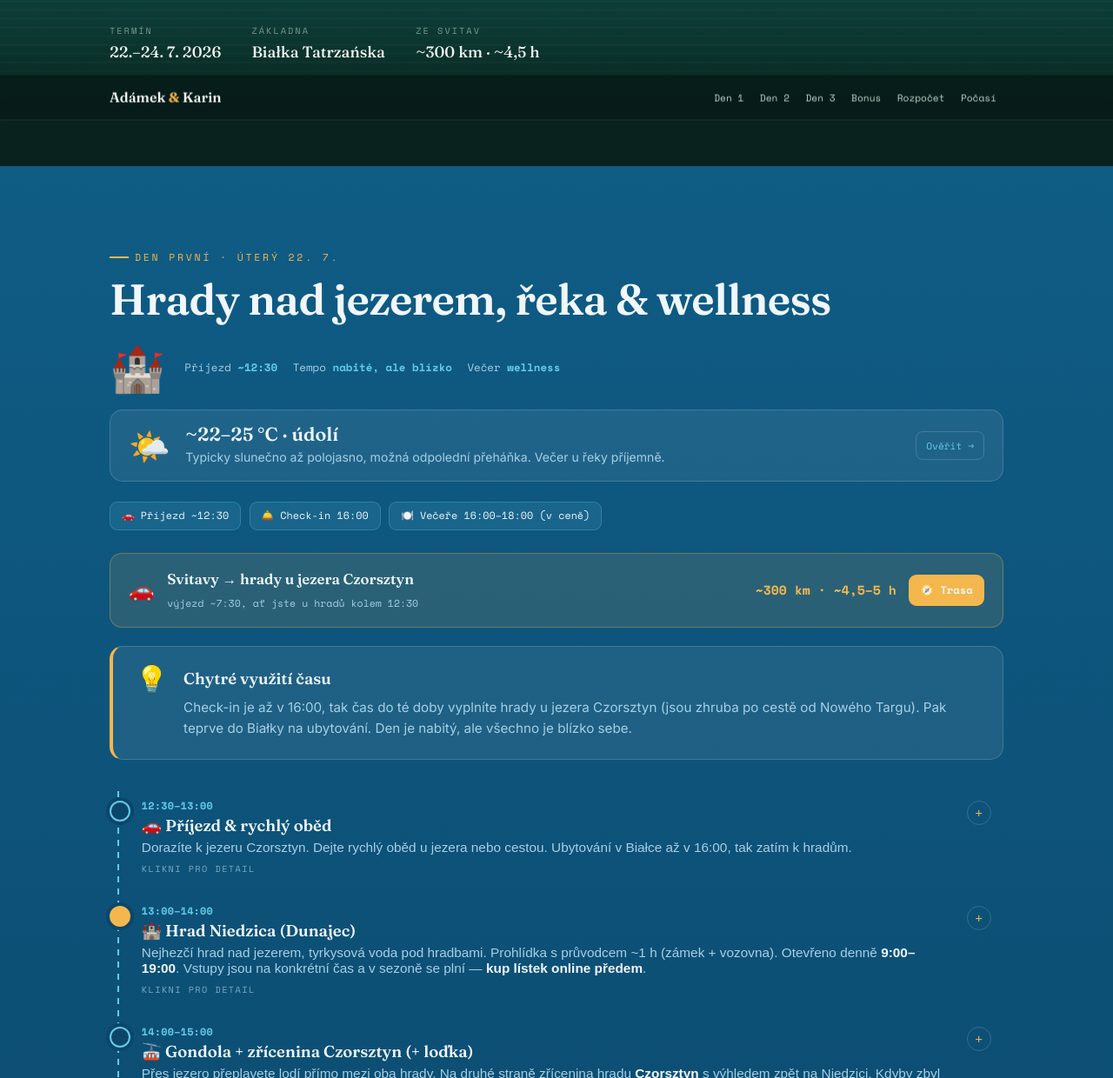
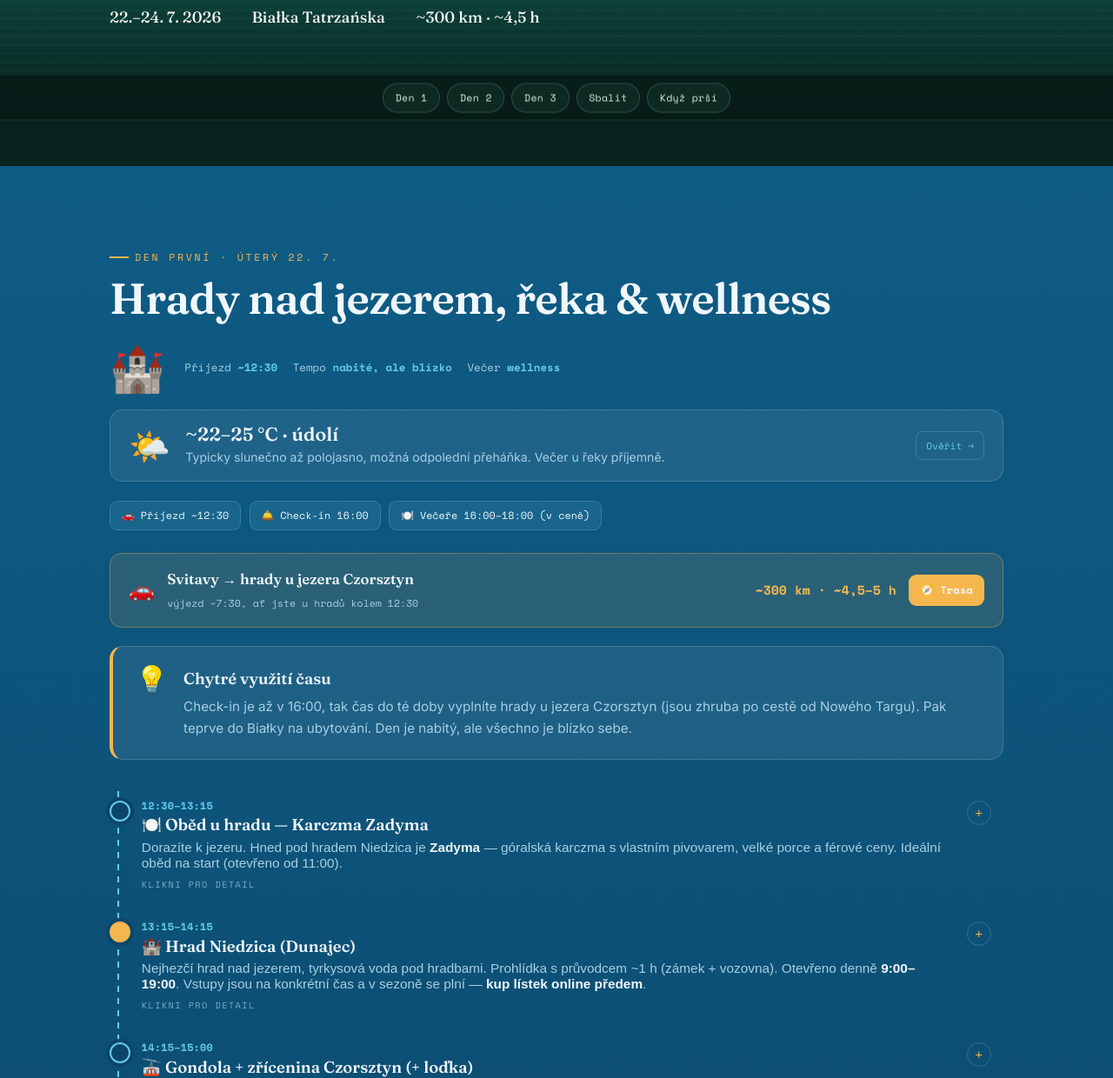
Before and after one commit to adamjanko999/bialka-web, a plain HTML site: page index.html in a window 1280 px wide. Shown: the part 661-1901 px from the top of the page at 87% size. Drawn offline with nearby package versions, Linux system fonts and the light colour scheme.

Commit message:
Add files via upload

```diff
--- a/index.html
+++ b/index.html
@@ -52,15 +52,15 @@ p,.st-desc,.wnote,.wtemp,.callout p,.sec-sub,.drive-l small,.alert p,.bonus p,.s
 .lakewrap{position:absolute;left:0;right:0;bottom:0;height:25%;background:linear-gradient(180deg,#0f4a42 0%,#0b352f 55%,#082019 100%);overflow:hidden;z-index:1}
 .lakewrap::before{content:"";position:absolute;inset:0;background:repeating-linear-gradient(180deg,rgba(143,227,207,.03) 0 2px,rgba(143,227,207,0) 2px 10px);mix-blend-mode:screen;animation:shimmer 6s linear infinite}
 @keyframes shimmer{to{transform:translateY(10px)}}
-.hero-inner{position:relative;z-index:5;width:100%;max-width:1080px;margin:0 auto;padding:0 26px 8vh}
+.hero-inner{position:relative;z-index:5;width:100%;max-width:1080px;margin:0 auto;padding:0 26px 13vh}
 .eyebrow{font-family:var(--mono);font-size:.72rem;letter-spacing:.32em;text-transform:uppercase;color:#8fe3cf;display:flex;align-items:center;gap:.7em;margin-bottom:1.1rem}
 .eyebrow::before{content:"";width:34px;height:1px;background:#e6a94a}
 .hero h1{font-family:var(--serif);font-weight:600;font-size:clamp(3rem,10.5vw,7.6rem);line-height:.9;letter-spacing:-.02em;color:#f6faf6}
 .hero h1 .dot{color:#e6a94a}
-.couple{font-family:var(--serif);font-weight:500;font-style:italic;font-size:clamp(1.5rem,4.6vw,2.7rem);color:#ffe0c2;margin-top:1.2rem;display:flex;align-items:center;gap:.5rem;flex-wrap:wrap}
+.couple{font-family:var(--serif);font-weight:500;font-style:italic;font-size:clamp(1.5rem,4.6vw,2.7rem);color:#ffe0c2;margin-top:.8rem;display:flex;align-items:center;gap:.5rem;flex-wrap:wrap}
 .couple svg{flex-shrink:0}
 .hero .lede{font-size:clamp(1rem,2.3vw,1.3rem);max-width:32ch;color:#bcd6cd;margin-top:1rem}
-.hero-meta{display:flex;flex-wrap:wrap;gap:1.4rem 2.2rem;margin-top:1.9rem}
+.hero-meta{display:flex;flex-wrap:wrap;gap:1.4rem 2.2rem;margin-top:1.3rem}
 .hm{display:flex;flex-direction:column;gap:.15rem}
 .hm span{font-family:var(--mono);font-size:.64rem;letter-spacing:.2em;text-transform:uppercase;color:#7d968d}
 .hm strong{font-family:var(--serif);font-weight:500;font-size:1.12rem;color:#f2f6f1}
@@ -69,14 +69,13 @@ p,.st-desc,.wnote,.wtemp,.callout p,.sec-sub,.drive-l small,.alert p,.bonus p,.s
 @keyframes bob{50%{transform:translate(-50%,7px)}}
 
 /* NAV */
-.nav{position:sticky;top:0;z-index:40;backdrop-filter:blur(12px);background:rgba(8,28,24,.85);border-bottom:1px solid rgba(143,227,207,.14);transform:translateY(-100%);transition:transform .35s ease}
+.nav{position:sticky;top:0;z-index:40;backdrop-filter:blur(12px);background:rgba(8,28,24,.9);border-bottom:1px solid rgba(143,227,207,.14);transform:translateY(-100%);transition:transform .35s ease}
 .nav.show{transform:translateY(0)}
-.nav-in{max-width:1080px;margin:0 auto;padding:.7rem 26px;display:flex;align-items:center;justify-content:space-between;gap:1rem}
-.nav-brand{font-family:var(--serif);font-weight:600;font-size:1rem;color:#f2f6f1;white-space:nowrap}
-.nav-brand b{color:#e6a94a}
-.nav-links{display:flex;gap:.15rem;flex-wrap:wrap;justify-content:flex-end}
-.nav-links a{font-family:var(--mono);font-size:.7rem;color:#bcd6cd;text-decoration:none;padding:.35rem .5rem;border-radius:7px;transition:.2s;white-space:nowrap}
-.nav-links a:hover{color:#fff;background:rgba(143,227,207,.1)}
+.nav-in{max-width:1080px;margin:0 auto;padding:.55rem 14px;display:flex;gap:.5rem;align-items:center;justify-content:center;overflow-x:auto;-webkit-overflow-scrolling:touch;scrollbar-width:none}
+.nav-in::-webkit-scrollbar{display:none}
+.nav-in a{flex:0 0 auto;font-family:var(--mono);font-size:.72rem;letter-spacing:.03em;color:#dcece6;text-decoration:none;padding:.42rem .85rem;border-radius:999px;border:1px solid rgba(143,227,207,.22);background:rgba(143,227,207,.06);white-space:nowrap;transition:.2s}
+.nav-in a:hover,.nav-in a:active{color:#0a221d;background:#8fe3cf;border-color:#8fe3cf}
+.chapter,#sbalit,#prsi{scroll-margin-top:62px}
 
 /* HEADINGS */
 .sec-head{margin-bottom:1.8rem}
@@ -137,7 +136,7 @@ p,.st-desc,.wnote,.wtemp,.callout p,.sec-sub,.drive-l small,.alert p,.bonus p,.s
 .stop{position:relative;border-radius:14px}
 .stop::before{content:"";position:absolute;left:-2.3rem;top:1.15rem;width:20px;height:20px;border-radius:50%;background:var(--bg2);border:2px solid var(--accent2);box-shadow:0 0 0 4px var(--bg2);z-index:1}
 .stop.peak::before{border-color:var(--accent);background:var(--accent)}
-.stop.meal-node::before{border-color:var(--accent);background:transparent}
+.stop.meal-node::before{border-color:var(--accent);background:var(--accent)}
 .stop-head{width:100%;text-align:left;background:none;border:0;color:inherit;cursor:pointer;padding:1rem .9rem 1rem 0;display:flex;gap:1rem;align-items:flex-start}
 .stop-head .body{flex:1;min-width:0}
 .time{font-family:var(--mono);font-size:.74rem;color:var(--accent2);font-weight:700;letter-spacing:.02em}
@@ -213,7 +212,7 @@ footer{background:#0a221d;border-top:1px solid rgba(143,227,207,.12);padding:2re
 
 @media(max-width:820px){
   .bonus-grid,.split{grid-template-columns:1fr}
-  .nav-links{display:none}
+  .nav-in{justify-content:flex-start}
   .chapter{padding:4rem 0}
   .hero-meta{gap:1.1rem 1.6rem}
   .drive{flex-direction:column;align-items:stretch;gap:.8rem}
@@ -225,7 +224,7 @@ footer{background:#0a221d;border-top:1px solid rgba(143,227,207,.12);padding:2re
 @media(max-width:480px){
   .inner{padding:0 18px}
   .chapter{padding:3.4rem 0}
-  .hero-inner{padding:0 18px 7vh}
+  .hero-inner{padding:0 18px 11vh}
   .hero-meta{gap:1rem 1.4rem}
   .couple{gap:.35rem}
   .couple svg{width:26px;height:26px}
@@ -270,26 +269,20 @@ footer{background:#0a221d;border-top:1px solid rgba(143,227,207,.12);padding:2re
   <div class="ridge r3" data-speed="0.34"><svg viewBox="0 0 1440 300" preserveAspectRatio="none"><path fill="#0f3f37" d="M0,300 L0,210 L140,150 L280,200 L420,120 L560,190 L720,90 L900,180 L1060,130 L1220,200 L1360,150 L1440,190 L1440,300 Z"/></svg></div>
   <div class="lakewrap"></div>
   <div class="hero-inner">
-    <div class="eyebrow">Náš výlet ve dvou · Polské Tatry</div>
     <h1>Białka<br>Tatrzańska<span class="dot">.</span></h1>
     <div class="couple">Adámek
       <svg width="34" height="34" viewBox="0 0 24 24" fill="#e8a0b0"><path d="M12 21s-7.5-4.6-10-9.2C.3 8.6 2 5 5.5 5c2 0 3.3 1.1 4.5 2.7C11.2 6.1 12.5 5 14.5 5 18 5 19.7 8.6 22 11.8 19.5 16.4 12 21 12 21z"/></svg>
       Karin</div>
-    <p class="lede">Tři dny jen my dva. Ledovcová jezera, tyrkysová řeka, hrady nad vodou a večery ve wellness.</p>
     <div class="hero-meta">
       <div class="hm"><span>Termín</span><strong>22.–24. 7. 2026</strong></div>
       <div class="hm"><span>Základna</span><strong>Białka Tatrzańska</strong></div>
       <div class="hm"><span>Ze Svitav</span><strong>~300 km · ~4,5 h</strong></div>
     </div>
   </div>
-  <div class="scrollcue">Sjeď dolů<span></span></div>
 </header>
 
 <nav class="nav" id="nav"><div class="nav-in">
-  <div class="nav-brand">Adámek <b>&amp;</b> Karin</div>
-  <div class="nav-links">
-    <a href="#den1">Den 1</a><a href="#den2">Den 2</a><a href="#den3">Den 3</a><a href="#vyslapy">Bonus</a><a href="#rozpocet">Rozpočet</a><a href="#pocasi">Počasí</a>
-  </div>
+  <a href="#den1">Den 1</a><a href="#den2">Den 2</a><a href="#den3">Den 3</a><a href="#sbalit">Sbalit</a><a href="#prsi">Když prší</a>
 </div></nav>
 
 <!-- ===== DEN 1 ===== -->
@@ -307,9 +300,9 @@ footer{background:#0a221d;border-top:1px solid rgba(143,227,207,.12);padding:2re
     <div class="callout reveal"><div class="ico">💡</div><div><h4>Chytré využití času</h4><p>Check-in je až v 16:00, tak čas do té doby vyplníte hrady u jezera Czorsztyn (jsou zhruba po cestě od Nowého Targu). Pak teprve do Białky na ubytování. Den je nabitý, ale všechno je blízko sebe.</p></div></div>
 
     <div class="trail reveal">
-      <div class="stop"><button class="stop-head"><div class="body"><div class="time">12:30–13:00</div><div class="st-title">🚗 Příjezd &amp; rychlý oběd</div><div class="st-desc">Dorazíte k jezeru Czorsztyn. Dejte rychlý oběd u jezera nebo cestou. Ubytování v Białce až v 16:00, tak zatím k hradům.</div><div class="hint">klikni pro detail</div></div><span class="stop-toggle">+</span></button><div class="stop-more"><div class="stop-more-in"><div class="tags"><span class="tag">🍽️ Oběd si řešíte sami</span></div></div></div></div>
-      <div class="stop peak"><button class="stop-head"><div class="body"><div class="time">13:00–14:00</div><div class="st-title">🏰 Hrad Niedzica (Dunajec)</div><div class="st-desc">Nejhezčí hrad nad jezerem, tyrkysová voda pod hradbami. Prohlídka s průvodcem ~1 h (zámek + vozovna). Otevřeno denně <b>9:00–19:00</b>. Vstupy jsou na konkrétní čas a v sezoně se plní — <b>kup lístek online předem</b>.</div><div class="hint">klikni pro detail</div></div><span class="stop-toggle">+</span></button><div class="stop-more"><div class="stop-more-in"><div class="tags"><span class="tag">🎟️ ~28 zł · sníženo ~22 zł</span><span class="tag">🕘 9:00–19:00 (1.5.–30.9.)</span><span class="tag warn">⏰ Poslední vstup s průvodcem 18:00</span></div><div class="links"><a class="lbtn" href="https://www.google.com/maps/search/?api=1&query=Zamek+Dunajec+Niedzica" target="_blank" rel="noopener">📍 Navigovat</a><a class="lbtn book" href="https://bilety.zamekniedzica.pl/" target="_blank" rel="noopener">🎟️ Koupit lístek online</a><a class="lbtn" href="https://zamekniedzica.pl/godziny-otwarcia-i-ceny-biletow.html" target="_blank" rel="noopener">🔗 Ceník &amp; hodiny</a></div></div></div></div>
-      <div class="stop"><button class="stop-head"><div class="body"><div class="time">14:00–15:00</div><div class="st-title">🚠 Gondola + zřícenina Czorsztyn (+ loďka)</div><div class="st-desc">Přes jezero přeplavete lodí přímo mezi oba hrady. Na druhé straně zřícenina hradu <b>Czorsztyn</b> s výhledem zpět na Niedzici. Kdyby zbyl čas, u přístavu si můžete půjčit loďku/kajak.</div><div class="hint">klikni pro detail</div></div><span class="stop-toggle">+</span></button><div class="stop-more"><div class="stop-more-in"><div class="tags"><span class="tag">🎟️ Přeprava ~7 / ~14 zł/os.</span><span class="tag">🏰 Czorsztyn ~10 zł/os.</span><span class="tag">🕘 Gondola 9:00–18:00 (7.–8. m.)</span><span class="tag">🚤 Loďky · volitelně</span></div><div class="links"><a class="lbtn" href="https://www.google.com/maps/search/?api=1&query=Zamek+Czorsztyn+ruiny" target="_blank" rel="noopener">📍 Navigovat</a><a class="lbtn book" href="https://zalewczorsztynski.com/" target="_blank" rel="noopener">🔗 Gondola &amp; půjčovna</a></div></div></div></div>
+      <div class="stop"><button class="stop-head"><div class="body"><div class="time">12:30–13:15</div><div class="st-title">🍽️ Oběd u hradu — Karczma Zadyma</div><div class="st-desc">Dorazíte k jezeru. Hned pod hradem Niedzica je <b>Zadyma</b> — góralská karczma s vlastním pivovarem, velké porce a férové ceny. Ideální oběd na start (otevřeno od 11:00).</div><div class="hint">klikni pro detail</div></div><span class="stop-toggle">+</span></button><div class="stop-more"><div class="stop-more-in"><div class="tags"><span class="tag">🍽️ Hlavní jídlo ~40–70 zł/os</span><span class="tag">🕘 Od 11:00</span><span class="tag">⭐ 4,3 · góral + pivovar</span></div><div class="links"><a class="lbtn" href="https://www.google.com/maps/search/?api=1&query=Zadyma+Niedzica+Widokowa+5" target="_blank" rel="noopener">📍 Navigovat</a></div></div></div></div>
+      <div class="stop peak"><button class="stop-head"><div class="body"><div class="time">13:15–14:15</div><div class="st-title">🏰 Hrad Niedzica (Dunajec)</div><div class="st-desc">Nejhezčí hrad nad jezerem, tyrkysová voda pod hradbami. Prohlídka s průvodcem ~1 h (zámek + vozovna). Otevřeno denně <b>9:00–19:00</b>. Vstupy jsou na konkrétní čas a v sezoně se plní — <b>kup lístek online předem</b>.</div><div class="hint">klikni pro detail</div></div><span class="stop-toggle">+</span></button><div class="stop-more"><div class="stop-more-in"><div class="tags"><span class="tag">🎟️ ~28 zł · sníženo ~22 zł</span><span class="tag">🕘 9:00–19:00 (1.5.–30.9.)</span><span class="tag warn">⏰ Poslední vstup s průvodcem 18:00</span></div><div class="links"><a class="lbtn" href="https://www.google.com/maps/search/?api=1&query=Zamek+Dunajec+Niedzica" target="_blank" rel="noopener">📍 Navigovat</a><a class="lbtn book" href="https://bilety.zamekniedzica.pl/" target="_blank" rel="noopener">🎟️ Koupit lístek online</a><a class="lbtn" href="https://zamekniedzica.pl/godziny-otwarcia-i-ceny-biletow.html" target="_blank" rel="noopener">🔗 Ceník &amp; hodiny</a></div></div></div></div>
+      <div class="stop"><button class="stop-head"><div class="body"><div class="time">14:15–15:00</div><div class="st-title">🚠 Gondola + zřícenina Czorsztyn (+ loďka)</div><div class="st-desc">Přes jezero přeplavete lodí přímo mezi oba hrady. Na druhé straně zřícenina hradu <b>Czorsztyn</b> s výhledem zpět na Niedzici. Kdyby zbyl čas, u přístavu si můžete půjčit loďku/kajak.</div><div class="hint">klikni pro detail</div></div><span class="stop-toggle">+</span></button><div class="stop-more"><div class="stop-more-in"><div class="tags"><span class="tag">🎟️ Přeprava ~7 / ~14 zł/os.</span><span class="tag">🏰 Czorsztyn ~10 zł/os.</span><span class="tag">🕘 Gondola 9:00–18:00 (7.–8. m.)</span><span class="tag">🚤 Loďky · volitelně</span></div><div class="links"><a class="lbtn" href="https://www.google.com/maps/search/?api=1&query=Zamek+Czorsztyn+ruiny" target="_blank" rel="noopener">📍 Navigovat</a><a class="lbtn book" href="https://zalewczorsztynski.com/" target="_blank" rel="noopener">🔗 Gondola &amp; půjčovna</a></div></div></div></div>
       <div class="stop meal-node"><button class="stop-head"><div class="body"><div class="time">15:15–18:00</div><div class="st-title">🛎️ Přejezd do Białky, check-in &amp; večeře</div><div class="st-desc">~40 min do Białky, check-in <b>16:00</b>, pak večeře v hotelu (okno <b>16:00–18:00</b>, máte v ceně).</div><div class="hint">klikni pro detail</div></div><span class="stop-toggle">+</span></button><div class="stop-more"><div class="stop-more-in"><div class="tags"><span class="tag warn">🍽️ Večeře jen do 18:00</span><span class="tag">🛎️ Check-in 16:00</span></div><div class="links"><a class="lbtn" href="https://www.google.com/maps/dir/?api=1&origin=Zamek+Dunajec+Niedzica&destination=Bia%C5%82ka+Tatrza%C5%84ska" target="_blank" rel="noopener">🧭 Trasa do Białky (~40 min)</a></div></div></div></div>
       <div class="stop"><button class="stop-head"><div class="body"><div class="time">18:15–19:00</div><div class="st-title">🚡 Lanovka Kotelnica (večerní výhled)</div><div class="st-desc">Letní lanovka přímo v obci. <b>V úterý jede do 19:00</b>, po večeři stihnete poslední jízdu na večerní panorama Tater. <b>Není to na západ slunce</b> (ten je ~20:45, to už nejede).</div><div class="hint">klikni pro detail</div></div><span class="stop-toggle">+</span></button><div class="stop-more"><div class="stop-more-in"><div class="tags"><span class="tag">🎟️ 33 zł/os. zpáteční</span><span class="tag">🕘 Po–čt 10:00–19:00</span><span class="tag warn">⏰ Poslední jízda ~18:30</span></div><div class="links"><a class="lbtn" href="https://www.google.com/maps/search/?api=1&query=Kotelnica+Bia%C5%82cza%C5%84ska+dolna+stacja" target="_blank" rel="noopener">📍 Navigovat</a><a class="lbtn book" href="https://bialkatatrzanska.pl/en/summer/price-list/" target="_blank" rel="noopener">🔗 Ceník lanovky</a></div></div></div></div>
       <div class="stop"><button class="stop-head"><div class="body"><div class="time">19:15–20:15</div><div class="st-title">💧 Przełom Białki za zlatého světla</div><div class="st-desc">Přírodní rezervace 10 min od hotelu, kde si řeka prořezala vápencovou soutěsku. Tyrkysová voda, bílé balvany — nejfotogeničtější místo v okolí, večer nádherné světlo. Kdybyste byli po cestě unavení, klidně vynechte.</div><div class="hint">klikni pro detail</div></div><span class="stop-toggle">+</span></button><div class="stop-more"><div class="stop-more-in"><div class="tags"><span class="tag free">🎟️ Zdarma</span><span class="tag">📸 Zlatá hodina</span><span class="tag">⏱️ ~1 h</span></div><div class="links"><a class="lbtn" href="https://www.google.com/maps/search/?api=1&query=Rezerwat+Prze%C5%82om+Bia%C5%82ki" target="_blank" rel="noopener">📍 Navigovat</a></div></div></div></div>
@@ -370,7 +363,7 @@ footer{background:#0a221d;border-top:1px solid rgba(143,227,207,.12);padding:2re
     <div class="trail reveal">
       <div class="stop"><button class="stop-head"><div class="body"><div class="time">8:00–9:15</div><div class="st-title">🍳 Snídaně &amp; check-out</div><div class="st-desc">Snídaně v hotelu (8–10, v ceně), sbalit z pokoje, check-out a vyrazit ~9:15 do Zakopaného (~35 min).</div><div class="hint">klikni pro detail</div></div><span class="stop-toggle">+</span></button><div class="stop-more"><div class="stop-more-in"><div class="tags"><span class="tag">🍳 Snídaně do 10:00 (v ceně)</span></div></div></div></div>
       <div class="stop peak"><button class="stop-head"><div class="body"><div class="time">10:00–12:30</div><div class="st-title">🌳 Dolina Białego</div><div class="st-desc">Lehká romantická procházka u Zakopaného — vodopády, potok, les. Klidný start dne po náročné túře, ~2–2,5 h, zdarma. Dá se propojit s vyhlídkou nebo zkrátit.</div><div class="hint">klikni pro detail</div></div><span class="stop-toggle">+</span></button><div class="stop-more"><div class="stop-more-in"><div class="tags"><span class="tag free">🎟️ Zdarma</span><span class="tag">⏱️ ~2–2,5 h · lehké</span><span class="tag">💧 Vodopády, potok</span></div><div class="links"><a class="lbtn" href="https://www.google.com/maps/search/?api=1&query=Dolina+Bia%C5%82ego+Zakopane" target="_blank" rel="noopener">📍 Navigovat</a></div></div></div></div>
-      <div class="stop meal-node"><button class="stop-head"><div class="body"><div class="time">12:45–13:45</div><div class="st-title">🍽️ Oběd na Krupówkách</div><div class="st-desc">Pozdní oběd v některé z góralských restaurací na promenádě Krupówki. Vyzkoušejte oscypky, kwaśnicu nebo placki.</div><div class="hint">klikni pro detail</div></div><span class="stop-toggle">+</span></button><div class="stop-more"><div class="stop-more-in"><div class="tags"><span class="tag">🍽️ Oběd si řešíte sami</span></div><div class="links"><a class="lbtn" href="https://www.google.com/maps/search/?api=1&query=Krup%C3%B3wki+Zakopane" target="_blank" rel="noopener">📍 Krupówki</a></div></div></div></div>
+      <div class="stop meal-node"><button class="stop-head"><div class="body"><div class="time">12:45–13:45</div><div class="st-title">🍽️ Oběd na Krupówkách</div><div class="st-desc">Pozdní oběd v góralské karczmě na promenádě. Tip: <b>Karczma Góraleczka</b> (Krupówki 22b, velké porce, živá muzika), nebo <b>Góralski Browar</b> (Krupówki 40, výhled na Tatry z terasy). Vyzkoušejte oscypky, kwaśnicu, žebra.</div><div class="hint">klikni pro detail</div></div><span class="stop-toggle">+</span></button><div class="stop-more"><div class="stop-more-in"><div class="tags"><span class="tag">🍽️ Hlavní jídlo ~45–75 zł/os</span><span class="tag">⭐ Góraleczka 4,5 · Browar 4,5</span></div><div class="links"><a class="lbtn" href="https://www.google.com/maps/search/?api=1&query=Karczma+G%C3%B3raleczka+Krup%C3%B3wki+Zakopane" target="_blank" rel="noopener">📍 Góraleczka</a><a class="lbtn" href="https://www.google.com/maps/search/?api=1&query=G%C3%B3ralski+Browar+Krup%C3%B3wki+Zakopane" target="_blank" rel="noopener">📍 Góralski Browar (výhled)</a></div></div></div></div>
       <div class="stop peak"><button class="stop-head"><div class="body"><div class="time">13:45–16:30</div><div class="st-title">🚠 Gubałówka + Krupówki + oscypki</div><div class="st-desc">Pozemní lanovka <b>Gubałówka</b> (3,5 min nahoru) na panorama Tater — Giewont, Zakopane jako na dlani. Nahoře vyhlídkové terasy. Dole procházka po <b>Krupówkách</b>, nákup pravých <b>oscypků</b>. Spodní stanice je přímo v centru.</div><div class="hint">klikni pro detail</div></div><span class="stop-toggle">+</span></button><div class="stop-more"><div class="stop-more-in"><div class="tags"><span class="tag">🎟️ ~44 zł/os zpáteční (online)</span><span class="tag">🕘 Lanovka 9:00–20:00</span><span class="tag">🅿️ Parking ~20 zł/den</span><span class="tag warn">⏰ V sezoně kup lístek online</span></div><div class="links"><a class="lbtn" href="https://www.google.com/maps/search/?api=1&query=Kolej+Gubalowka+dolna+stacja" target="_blank" rel="noopener">📍 Navigovat</a><a class="lbtn book" href="https://www.pkl.pl/gubalowka" target="_blank" rel="noopener">🎟️ Koupit lístek (PKL)</a></div></div></div></div>
     </div>
 
@@ -431,7 +424,7 @@ footer{background:#0a221d;border-top:1px solid rgba(143,227,207,.12);padding:2re
           <a class="lbtn" href="https://meteo.imgw.pl/" target="_blank" rel="noopener">🔗 meteo IMGW</a>
         </div>
       </div>
-      <div class="block list">
+      <div class="block list" id="prsi">
         <h4>🌧️ Když bude lít</h4>
         <ul>
           <li>Přehodit dny: hrady, Zakopane a wellness na deštivý den, hory na ten hezký.</li>
@@ -442,7 +435,7 @@ footer{background:#0a221d;border-top:1px solid rgba(143,227,207,.12);padding:2re
         </ul>
       </div>
     </div>
-    <div class="block reveal" style="margin-top:1.2rem">
+    <div class="block reveal" id="sbalit" style="margin-top:1.2rem">
       <h4>🎒 Sbal a odškrtej</h4>
       <ul class="check" id="checklist">
         <li><span class="box">✓</span> Rezervace parkoviště Palenica (v mobilu)</li>
```
Also changed, not shown: icon-180.png, icon-192.png, icon-512.png.
